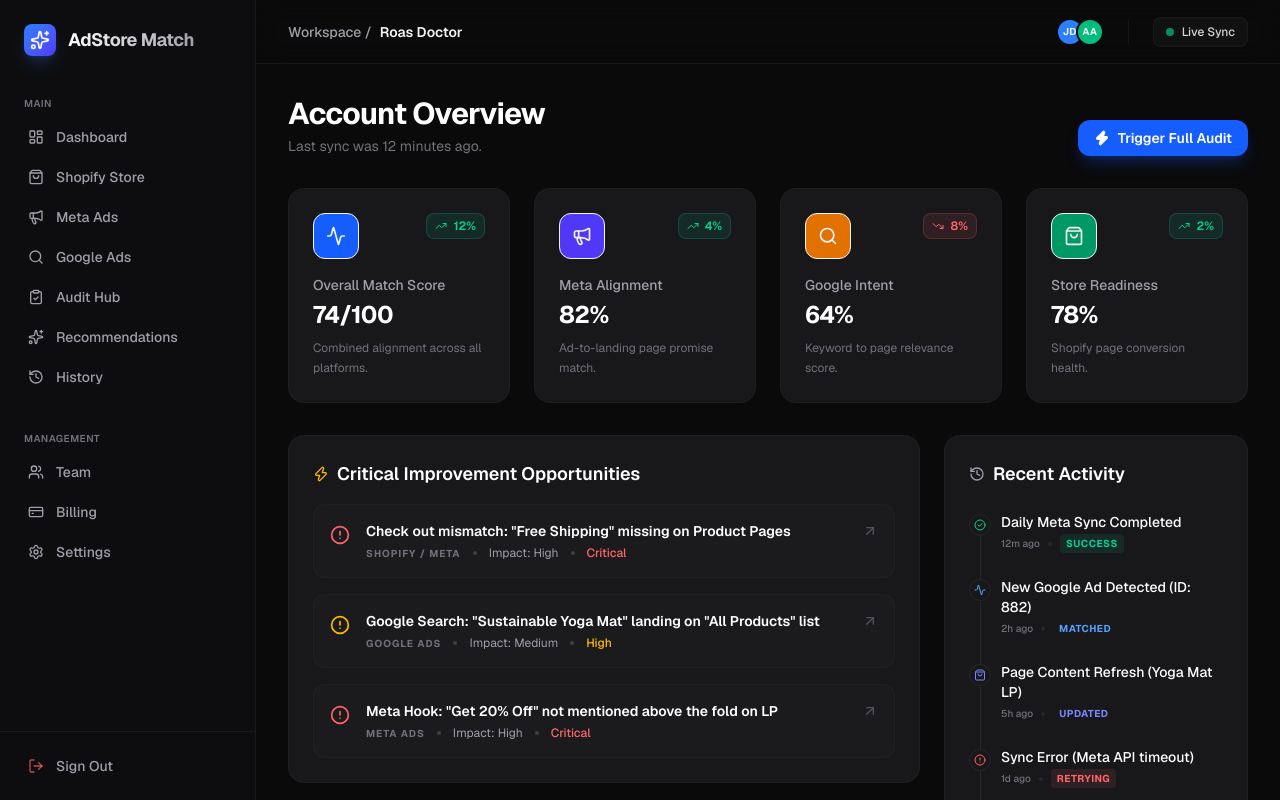
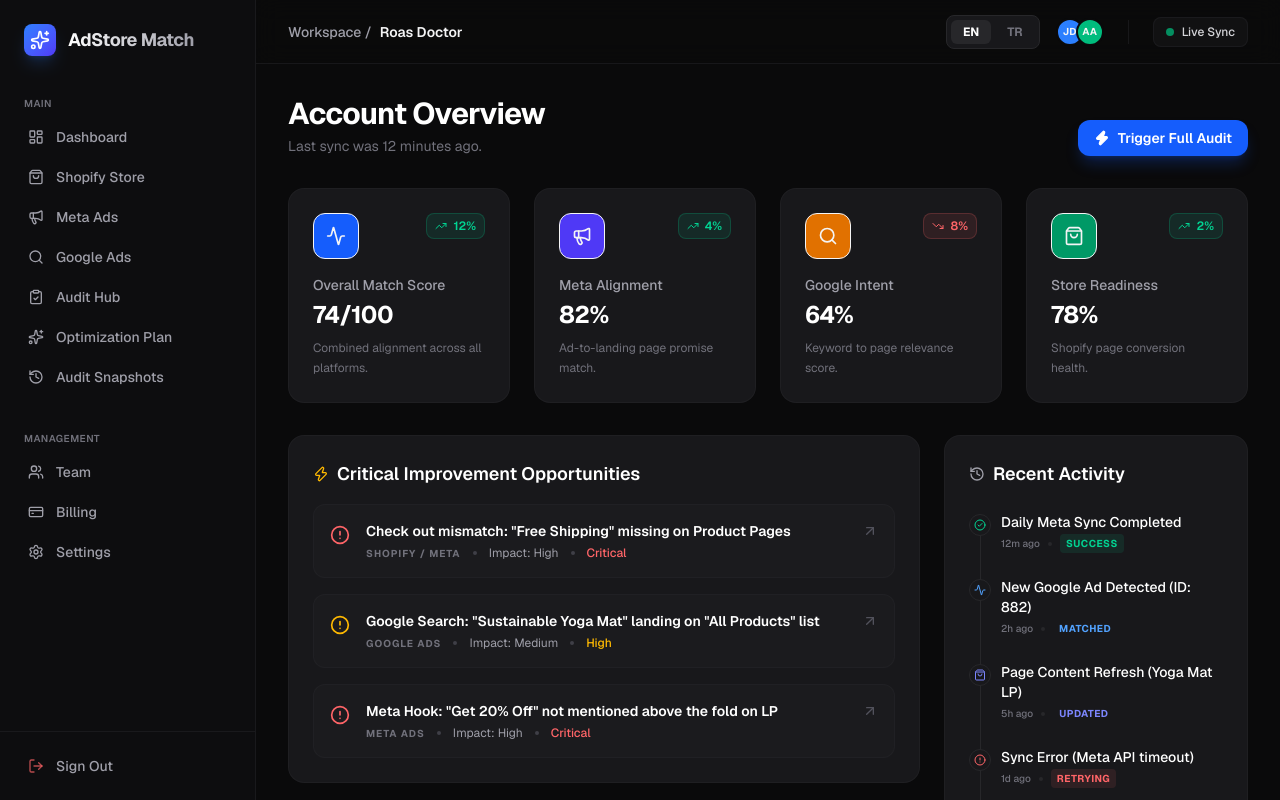
Before and after one commit to byrmyildirim/roas-doctor, a Next.js app: page /dashboard in a window 1280 px wide. Built offline with nearby package versions, Linux system fonts and the light colour scheme.

Commit message:
Feat: Add TR/EN language support (i18n) to App Shell and Onboarding

```diff
--- a/src/app/layout.tsx
+++ b/src/app/layout.tsx
@@ -1,6 +1,7 @@
 import type { Metadata } from "next";
 import { Geist, Geist_Mono } from "next/font/google";
 import "./globals.css";
+import { LanguageProvider } from "@/components/layout/LanguageProvider";
 
 const geistSans = Geist({
   variable: "--font-geist-sans",
@@ -13,8 +14,8 @@ const geistMono = Geist_Mono({
 });
 
 export const metadata: Metadata = {
-  title: "Create Next App",
-  description: "Generated by create next app",
+  title: "AdStore Match Audit Pro",
+  description: "Advanced traffic alignment and auditing for Shopify stores.",
 };
 
 export default function RootLayout({
@@ -27,7 +28,11 @@ export default function RootLayout({
       lang="en"
       className={`${geistSans.variable} ${geistMono.variable} h-full antialiased`}
     >
-      <body className="min-h-full flex flex-col">{children}</body>
+      <body className="min-h-full flex flex-col">
+        <LanguageProvider>
+          {children}
+        </LanguageProvider>
+      </body>
     </html>
   );
 }
--- /dev/null
+++ b/src/components/layout/LanguageProvider.tsx
@@ -0,0 +1,46 @@
+'use client';
+import React, { createContext, useContext, useState, useEffect } from 'react';
+import { dictionaries, Language } from '@/lib/i18n';
+
+type LanguageContextType = {
+  lang: Language;
+  setLang: (lang: Language) => void;
+  t: (key: keyof typeof dictionaries['en']) => string;
+};
+
+const LanguageContext = createContext<LanguageContextType | undefined>(undefined);
+
+export function LanguageProvider({ children }: { children: React.ReactNode }) {
+  const [lang, setLangState] = useState<Language>('en');
+
+  useEffect(() => {
+    // Tarayıcıdan daha önce seçilmiş dil varsa al
+    const storedLang = localStorage.getItem('app_lang') as Language;
+    if (storedLang && (storedLang === 'en' || storedLang === 'tr')) {
+      setLangState(storedLang);
+    }
+  }, []);
+
+  const setLang = (newLang: Language) => {
+    setLangState(newLang);
+    localStorage.setItem('app_lang', newLang);
+  };
+
+  const t = (key: keyof typeof dictionaries['en']) => {
+    return dictionaries[lang][key] || dictionaries['en'][key] || key;
+  };
+
+  return (
+    <LanguageContext.Provider value={{ lang, setLang, t }}>
+      {children}
+    </LanguageContext.Provider>
+  );
+}
+
+export const useLanguage = () => {
+  const context = useContext(LanguageContext);
+  if (!context) {
+    throw new Error('useLanguage must be used within a LanguageProvider');
+  }
+  return context;
+};
--- /dev/null
+++ b/src/components/layout/LanguageSelector.tsx
@@ -0,0 +1,28 @@
+'use client';
+import React from 'react';
+import { useLanguage } from './LanguageProvider';
+
+export function LanguageSelector() {
+  const { lang, setLang } = useLanguage();
+
+  return (
+    <div className="flex items-center gap-1 bg-zinc-900 border border-zinc-800 rounded-lg p-1">
+      <button
+        onClick={() => setLang('en')}
+        className={`px-3 py-1 text-xs font-bold rounded-md transition-all ${
+          lang === 'en' ? 'bg-zinc-800 text-white' : 'text-zinc-500 hover:text-zinc-300'
+        }`}
+      >
+        EN
+      </button>
+      <button
+        onClick={() => setLang('tr')}
+        className={`px-3 py-1 text-xs font-bold rounded-md transition-all ${
+          lang === 'tr' ? 'bg-zinc-800 text-white' : 'text-zinc-500 hover:text-zinc-300'
+        }`}
+      >
+        TR
+      </button>
+    </div>
+  );
+}
--- a/src/components/layout/Shell.tsx
+++ b/src/components/layout/Shell.tsx
@@ -1,3 +1,4 @@
+'use client';
 import React from 'react';
 import Link from 'next/link';
 import {
@@ -14,24 +15,28 @@ import {
   ChevronRight,
   Sparkles
 } from 'lucide-react';
+import { useLanguage } from './LanguageProvider';
+import { LanguageSelector } from './LanguageSelector';
+
+export default function Shell({ children }: { children: React.ReactNode }) {
+  const { t } = useLanguage();
 
   const navItems = [
-  { name: 'Dashboard', href: '/dashboard', icon: LayoutDashboard },
-  { name: 'Shopify Store', href: '/dashboard/shopify', icon: ShoppingBag },
-  { name: 'Meta Ads', href: '/dashboard/meta', icon: Megaphone },
-  { name: 'Google Ads', href: '/dashboard/google', icon: Search },
-  { name: 'Audit Hub', href: '/dashboard/audits', icon: ClipboardCheck },
-  { name: 'Recommendations', href: '/dashboard/recommendations', icon: Sparkles },
-  { name: 'History', href: '/dashboard/history', icon: History },
+    { name: t('dashboard'), href: '/dashboard', icon: LayoutDashboard },
+    { name: t('shopify_store'), href: '/dashboard/shopify', icon: ShoppingBag },
+    { name: t('meta_ads'), href: '/dashboard/meta', icon: Megaphone },
+    { name: t('google_ads'), href: '/dashboard/google', icon: Search },
+    { name: t('audit_hub'), href: '/dashboard/audits', icon: ClipboardCheck },
+    { name: t('recommendations'), href: '/dashboard/recommendations', icon: Sparkles },
+    { name: t('history'), href: '/dashboard/history', icon: History },
   ];
 
   const secondaryNavItems = [
     { name: 'Team', href: '/dashboard/team', icon: Users },
-  { name: 'Billing', href: '/dashboard/billing', icon: CreditCard },
-  { name: 'Settings', href: '/dashboard/settings', icon: Settings },
+    { name: t('billing'), href: '/dashboard/billing', icon: CreditCard },
+    { name: t('settings'), href: '/dashboard/settings', icon: Settings },
   ];
 
-export default function Shell({ children }: { children: React.ReactNode }) {
   return (
     <div className="flex h-screen bg-[#0a0a0b] text-zinc-100 font-sans selection:bg-blue-500/30">
       {/* Sidebar */}
@@ -99,6 +104,7 @@ export default function Shell({ children }: { children: React.ReactNode }) {
           </div>
 
           <div className="flex items-center gap-4">
+            <LanguageSelector />
             <div className="flex -space-x-2">
               <div className="w-7 h-7 rounded-full bg-blue-500 border-2 border-[#0a0a0b] flex items-center justify-center text-[10px] font-bold">JD</div>
               <div className="w-7 h-7 rounded-full bg-emerald-500 border-2 border-[#0a0a0b] flex items-center justify-center text-[10px] font-bold">AA</div>
--- /dev/null
+++ b/src/lib/i18n.ts
@@ -0,0 +1,81 @@
+// src/lib/i18n.ts
+export const dictionaries = {
+  tr: {
+    dashboard: "Panel",
+    onboarding: "Kurulum",
+    settings: "Ayarlar",
+    billing: "Faturalandırma",
+    history: "Geçmiş Analizler",
+    shopify_store: "Shopify Mağazası",
+    meta_ads: "Meta Reklamları",
+    google_ads: "Google Reklamları",
+    audit_hub: "Denetim Merkezi",
+    recommendations: "Optimizasyon Planı",
+    account_overview: "Hesap Özeti",
+    last_sync: "Son senkronizasyon:",
+    trigger_audit: "Tam Denetimi Başlat",
+    overall_match: "Genel Uyum Skoru",
+    meta_alignment: "Meta Uyumu",
+    google_intent: "Google Aramaları",
+    store_readiness: "Mağaza Hazırlığı",
+    critical_opportunities: "Kritik İyileştirme Fırsatları",
+    ad_health: "Reklam Hesabı Sağlığı",
+    recent_activity: "Son Hareketler",
+    language: "Dil Seçimi",
+    connected: "BAĞLI",
+    active: "AKTİF",
+    let_build: "Komuta Merkezinizi Kuralım",
+    workspace_name: "Çalışma Alanı Adı",
+    continue_setup: "Kuruluma Devam Et",
+    connect_shopify: "Shopify Mağazanızı Bağlayın",
+    shop_domain: "Mağaza Domaini",
+    auth_shopify: "Shopify Bağlantısına İzin Ver",
+    bridge_gap: "Trafik Açığını Kapatın",
+    connect_meta: "Meta Reklamlarını Bağla",
+    connect_google: "Google Reklamlarını Bağla",
+    ready_launch: "Denetimi Başlatmaya Hazırız",
+    launch_primary: "Ana Denetimi Başlat",
+    benchmarks: "Sektör Karşılaştırması",
+    export_pdf: "Geçmişi Dışa Aktar (PDF)",
+  },
+  en: {
+    dashboard: "Dashboard",
+    onboarding: "Onboarding",
+    settings: "Settings",
+    billing: "Billing",
+    history: "Audit Snapshots",
+    shopify_store: "Shopify Store",
+    meta_ads: "Meta Ads",
+    google_ads: "Google Ads",
+    audit_hub: "Audit Hub",
+    recommendations: "Optimization Plan",
+    account_overview: "Account Overview",
+    last_sync: "Last sync was",
+    trigger_audit: "Trigger Full Audit",
+    overall_match: "Overall Match Score",
+    meta_alignment: "Meta Alignment",
+    google_intent: "Google Intent",
+    store_readiness: "Store Readiness",
+    critical_opportunities: "Critical Improvement Opportunities",
+    ad_health: "Ad Account Health",
+    recent_activity: "Recent Activity",
+    language: "Language",
+    connected: "CONNECTED",
+    active: "ACTIVE",
+    let_build: "Let's build your Command Center.",
+    workspace_name: "Workspace Name",
+    continue_setup: "Continue Workspace Setup",
+    connect_shopify: "Connect your Shopify Store.",
+    shop_domain: "Shop domain",
+    auth_shopify: "Authorize Shopify Connection",
+    bridge_gap: "Bridge the Paid Traffic Gap.",
+    connect_meta: "Connect Meta Ads",
+    connect_google: "Connect Google Ads",
+    ready_launch: "We're ready to Launch Audit.",
+    launch_primary: "Launch Primary Audit",
+    benchmarks: "Latest Benchmark",
+    export_pdf: "Export Full History (PDF)",
+  }
+};
+
+export type Language = 'en' | 'tr';
```
Also changed, not shown: src/app/onboarding/page.tsx (+15 -11 lines). Lines whose indentation alone changed are shown as unchanged.
